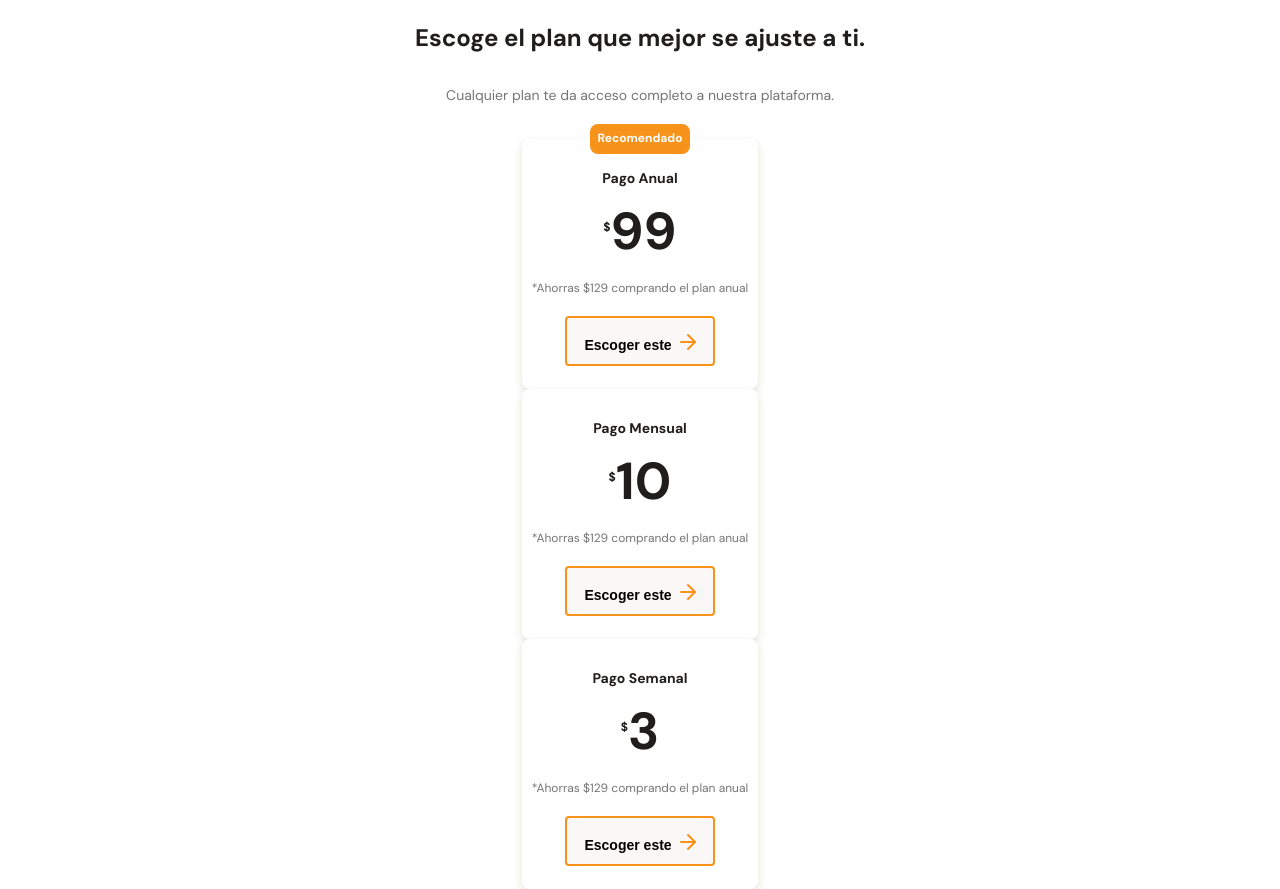
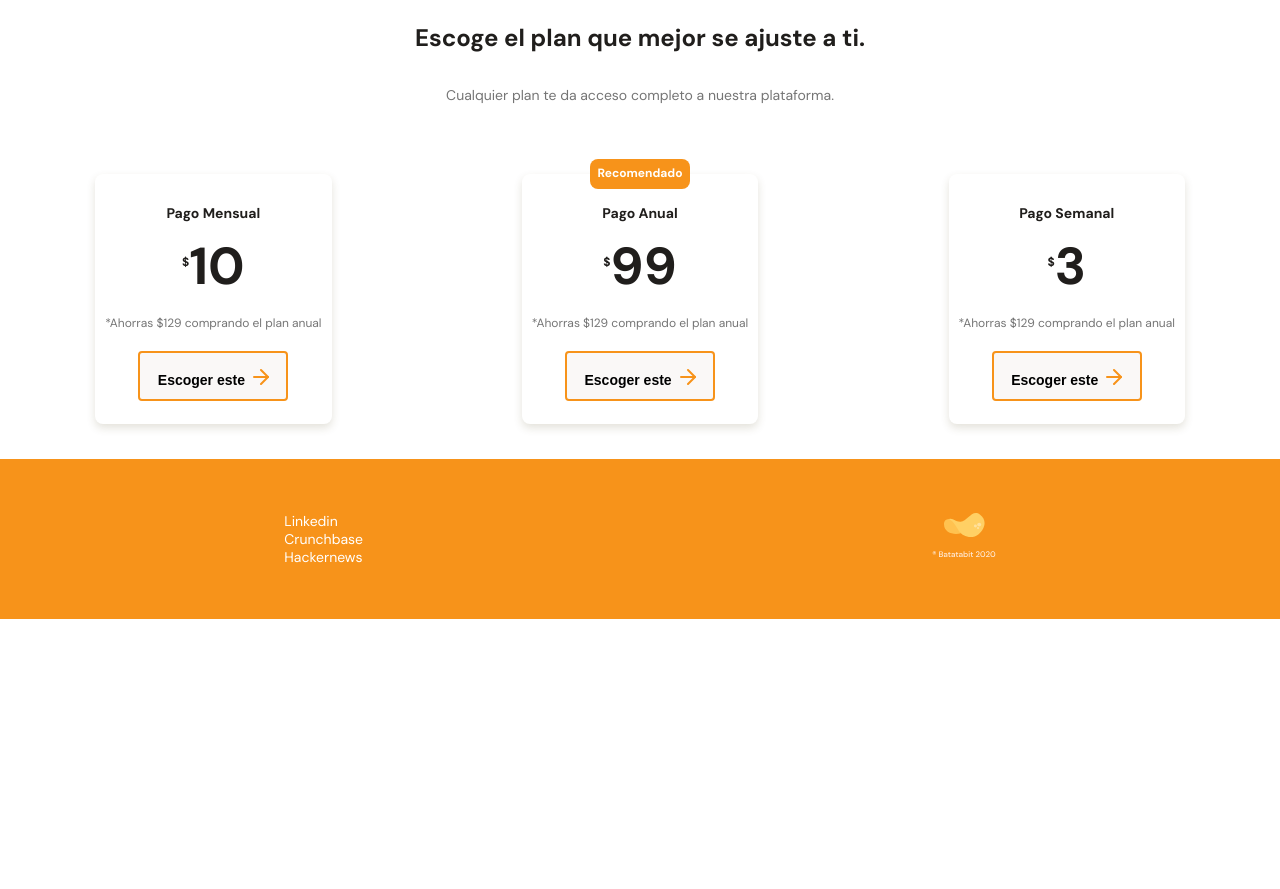
Before and after one commit to 19910192/Batatabit, a plain HTML site: page index.html in a window 1280 px wide. Shown: the part 3000-3889 px from the top of the page. After the commit the page ends 3619 px from the top, so only its background shows below. Drawn offline with Linux system fonts and the light colour scheme.

Commit message:
Version movile terminada

```diff
--- a/css/style.css
+++ b/css/style.css
@@ -352,7 +352,6 @@ main .batata--ventajas {
 }
 
 main .pagos--batatabit {
-    width: 100%;
     text-align: center;
 }
 
@@ -379,6 +378,7 @@ main .info-pagos {
     width: 100%;
     display: flex;
     justify-content: center;
+    scroll-snap-align: center;
 }
 
 .pagos {
@@ -392,9 +392,22 @@ main .info-pagos {
     box-shadow: 0px 4px 8px rgba(89, 73, 30, 0.16);
     border-radius: 8px;
     position: relative;
+    margin: 0 15px;
+}
+
+.planes--suscripcion {
+    display: flex;
+    width: 100%;
+    height: 320px;
+    align-items: center;
+    justify-content: center;
+    overflow-x: scroll;
+    overscroll-behavior-x: contain;
+    scroll-snap-type: proximity;
 }
 
 .pagos .pago--recomendado {
+    margin-top: 30px;
     width: 100px;
     height: 30px;
     background-color: #F7931A;
@@ -449,9 +462,30 @@ main .info-pagos {
     border-radius: 4px;
 }
 
-.pagos .comprar--plan span{
+.pagos .comprar--plan span {
     width: 20px;
     height: 20px;
     display: inline-block;
     background-image: url('../assets/icons/orange-right-arrow.svg');
 }
+
+footer {
+    width: 100%;
+    height: 160px;
+    background-color: #F7931A;
+    display: flex;
+    justify-content: space-around;
+    align-items: center;
+}
+
+.footer--links {
+    display: flex;
+    flex-direction: column;
+}
+
+.footer--links a {
+    font-size: 1.4rem;
+    line-height: 1.8rem;
+    color: var(--just-white);
+    text-decoration: none;
+}
--- a/index.html
+++ b/index.html
@@ -145,6 +145,19 @@
 
             </div>
 
+            <section class="planes--suscripcion">
+
+
+
+                <div class="suscripciones">
+                    <article class="pagos">
+                        <h3>Pago Mensual</h3>
+                        <p class="precio--plans"><span>$</span>10</p>
+                        <p class="description--pago">*Ahorras $129 comprando el plan anual</p>
+                        <button class="comprar--plan">Escoger este <span></span></button>
+                    </article>
+                </div>
+
                 <div class="suscripciones">
                     <article class="pagos">
                         <p class="pago--recomendado">Recomendado</p>
@@ -157,20 +170,13 @@
 
                 <div class="suscripciones">
                     <article class="pagos">
-                    <h3>Pago Mensual</h3>
-                    <p class="precio--plans"><span>$</span>10</p>
-                    <p class="description--pago">*Ahorras $129 comprando el plan anual</p>
-                    <button class="comprar--plan">Escoger este <span></span></button>
-                </article>
-            </div>
-
-            <div class="suscripciones">
-                <article class="pagos">
                         <h3>Pago Semanal</h3>
                         <p class="precio--plans"><span>$</span>3</p>
                         <p class="description--pago">*Ahorras $129 comprando el plan anual</p>
                         <button class="comprar--plan">Escoger este <span></span></button>
                     </article>
+
+            </section>
             </div>
 
         </section>
@@ -178,7 +184,23 @@
     </main>
 
 
+    <footer >
 
+        <section class="footer--links">
+
+            <a href="">Linkedin</a>
+            <a href="">Crunchbase</a>
+            <a href="">Hackernews</a>
+
+        </section>
+
+        <section class="footer--img">
+
+            <img src="./assets/img/logo-footer.svg" alt="">
+
+        </section>
+
+    </footer>
 </body>
 
 </html>
```
Lines whose indentation alone changed are shown as unchanged.
